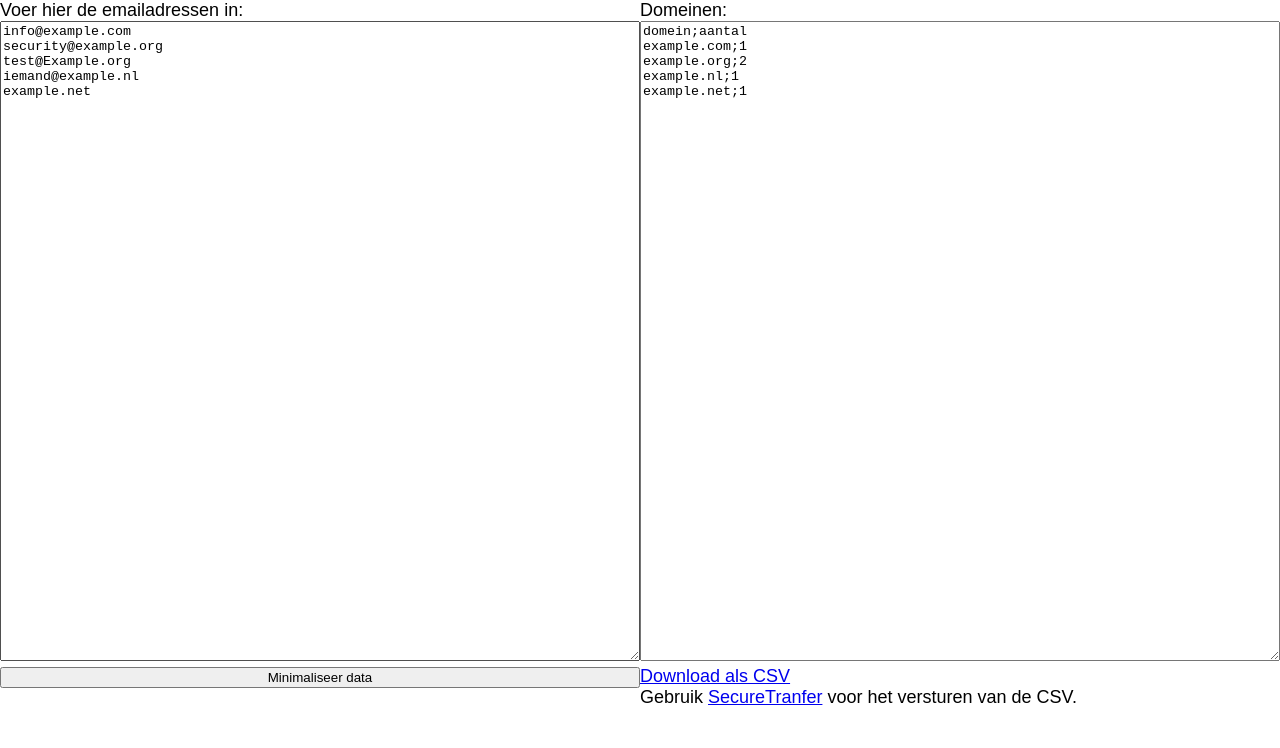
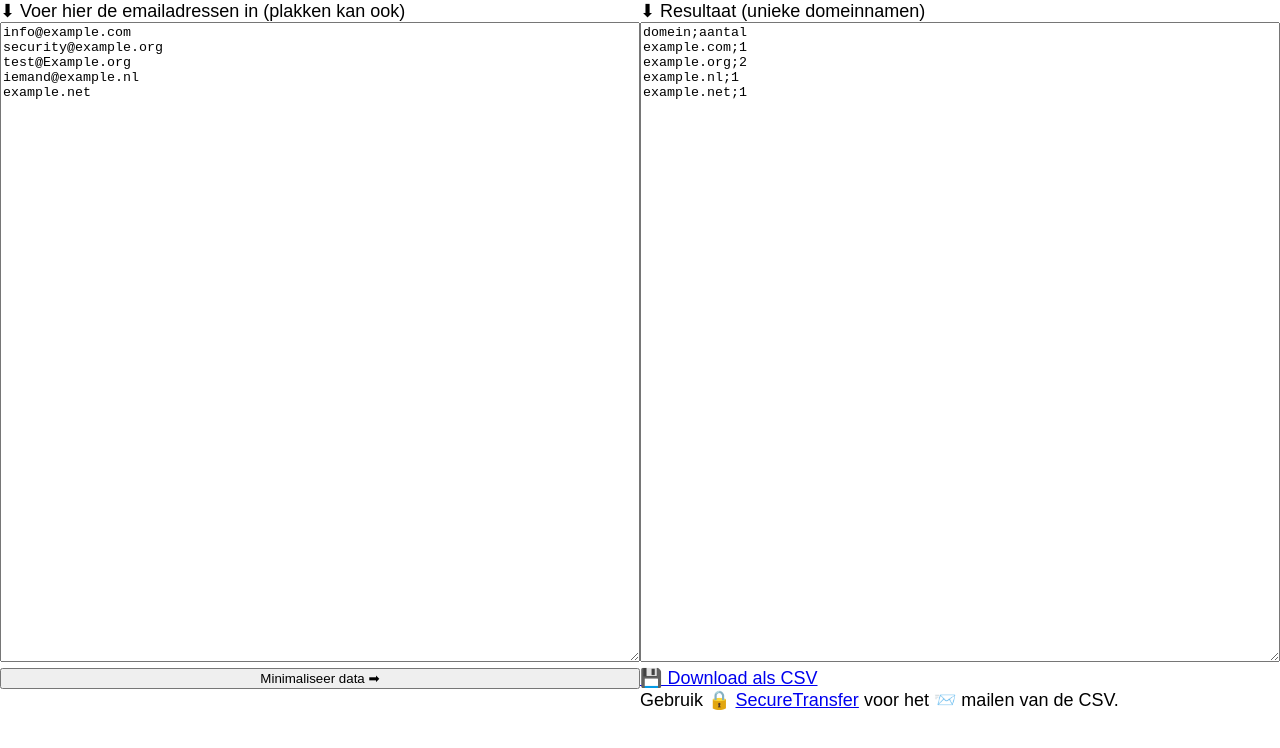
Before and after one commit to bwbroersma/emails2domains, a plain HTML site: page index.html in a window 1280 px wide. Drawn offline with Linux system fonts and the light colour scheme.

Commit message:
Fix typo + add some unicode.

```diff
--- a/index.html
+++ b/index.html
@@ -68,7 +68,7 @@ html.dark, html.dark > body {
 	</head>
 	<body>
 		<div id="input">
-		    <label for="emails">Voer hier de emailadressen in:</label><br>
+		    <label for="emails">&#x2B07; Voer hier de emailadressen in (plakken kan ook)</label><br>
 		    <textarea id="emails" placeholder="info@example.com">
 info@example.com
 security@example.org
@@ -76,13 +76,13 @@ test@Example.org
 iemand@example.nl
 example.net
 		    </textarea>
-		    <button id="mindata">Minimaliseer data</button>
+		    <button id="mindata">Minimaliseer data &#x27A1;</button>
 		</div>
 		<div id="output">
-			<label for="domains">Domeinen:</label><br>
+			<label for="domains">&#x2B07; Resultaat (unieke domeinnamen)</label><br>
 			<textarea id="domains" readonly="readonly"></textarea>
-			<a href="data:text/csv;charset=utf-8," download="dummy.csv" id="download">Download als CSV</a><br>
-			Gebruik <a href="https://securetransfer.rijkscloud.nl/versturen" target="_blank">SecureTranfer</a> voor het versturen van de CSV.
+			<a href="data:text/csv;charset=utf-8," download="dummy.csv" id="download">&#x1F4BE; Download als CSV</a><br>
+			Gebruik &#x1F512; <a href="https://securetransfer.rijkscloud.nl/versturen" target="_blank">SecureTransfer</a> voor het &#x1F4E8; mailen van de CSV.
 		</div>
 		<script>
 (function(){
```
